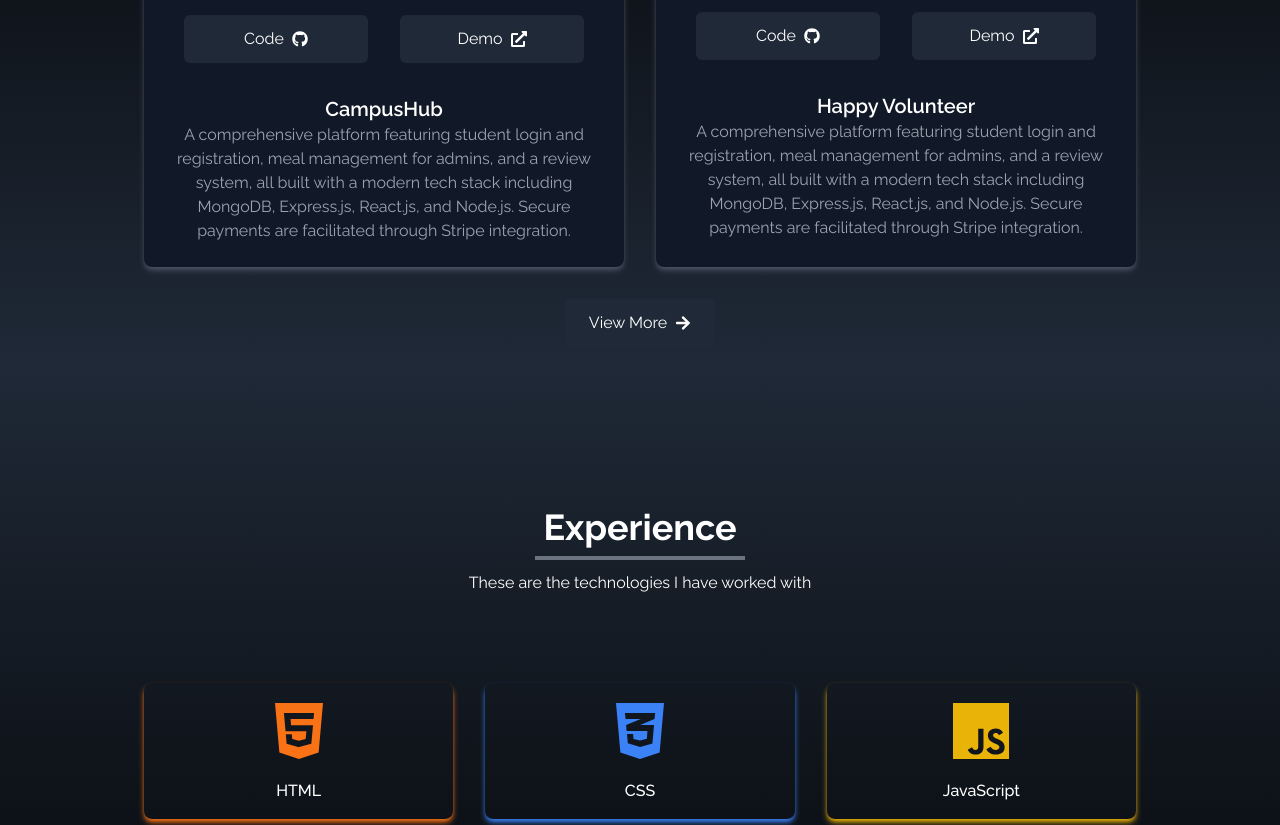
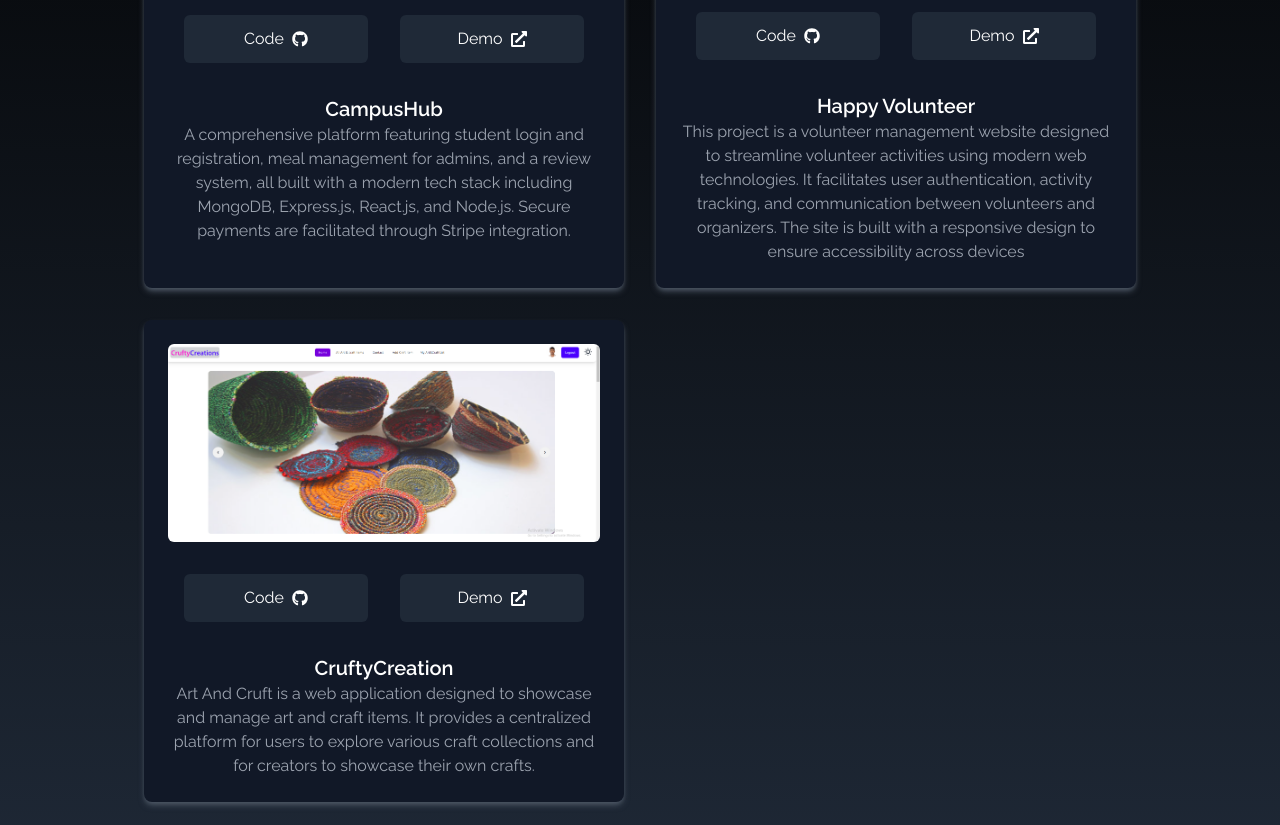
Before and after one commit to saagor16/sagorPortfolio, a React (Vite) app: page / in a window 1280 px wide. Shown: the part 1980-2805 px from the top of the page. Built offline with nearby package versions, Linux system fonts and the light colour scheme.

Commit message:
art project add

```diff
--- a/src/components/Portfolio.jsx
+++ b/src/components/Portfolio.jsx
@@ -3,6 +3,7 @@ import { FaGithub, FaExternalLinkAlt, FaTimes, FaArrowRight } from 'react-icons/
 import { Link } from 'react-scroll';
 import campusHub from '../assets/portfolio/CampusHub.png';
 import volunteer from '../assets/portfolio/volunteer.png';
+import art from '../assets/portfolio/art.png';
 
 const Portfolio = () => {
   const [modal, setModal] = useState(null);
@@ -23,16 +24,24 @@ const Portfolio = () => {
       id: 2,
       src: volunteer,
       name: 'Happy Volunteer',
-      description: 'A comprehensive platform featuring student login and registration, meal management for admins, and a review system, all built with a modern tech stack including MongoDB, Express.js, React.js, and Node.js. Secure payments are facilitated through Stripe integration.',
+      description: 'This project is a volunteer management website designed to streamline volunteer activities using modern web technologies. It facilitates user authentication, activity tracking, and communication between volunteers and organizers. The site is built with a responsive design to ensure accessibility across devices',
       githubLink: 'https://github.com/saagor16/B9A11-Cline-Volunter',
       liveLink: 'https://b9a11-volun.web.app/',
       techs: ['React', 'JavaScript','MongoDB','Express.js','Daisy UI'],
       features: ['Responsive design', 'Document head management','Data management and storage facilitated','User authentication functionalities','Comprehensive volunteer management capabilities'],
     },
-
+    {
+      id: 3,
+      src: art,
+      name: 'CruftyCreation',
+      description: 'Art And Cruft is a web application designed to showcase and manage art and craft items. It provides a centralized platform for users to explore various craft collections and for creators to showcase their own crafts.',
+      githubLink: 'https://github.com/saagor16/B9A10-Cline-Side-Art-Cruft',
+      liveLink: 'https://new-artcraft.netlify.app/',
+      techs: ['React', 'JavaScript','MongoDB','Express.js','Daisy UI','Tailwind CSS'],
+      features: ['Responsive design', 'User Authentication','Private Routes'],
+    },
 
   ];
-
   const handlerControlModal = (index) => {
     setModal(index);
   };
```
Also changed, not shown: src/assets/portfolio/art.png (added).
